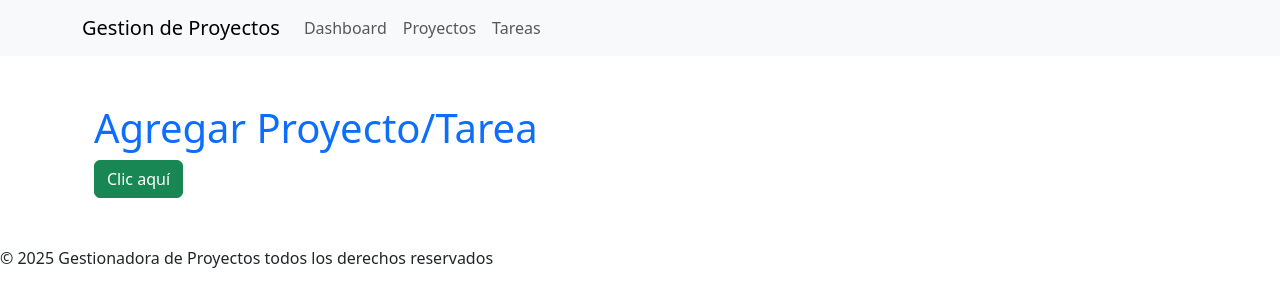
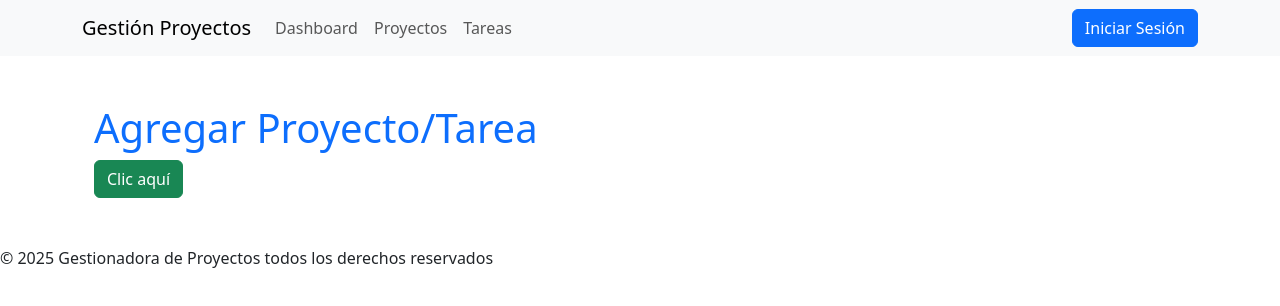
Before and after one commit to abdallahbinzaid/PlanitDPS, a Next.js app: page / in a window 1280 px wide. Shown: the top 306 px of the page. Built offline with nearby package versions, Linux system fonts and the light colour scheme.

Commit message:
se actualiza y agregan funciones en Navbar

```diff
--- a/components/Navbar.js
+++ b/components/Navbar.js
@@ -1,24 +1,17 @@
 // components/Navbar.js
 "use client";
 
+import { useAuth } from "@/context/AuthContext";
+
 export default function Navbar() {
+  const { user, logout } = useAuth();
+
   return (
     <nav className="navbar navbar-expand-lg navbar-light bg-light">
       <div className="container">
-        <a className="navbar-brand" href="/">Gestion de Proyectos</a>
-        <button
-          className="navbar-toggler"
-          type="button"
-          data-bs-toggle="collapse"
-          data-bs-target="#navbarNav"
-          aria-controls="navbarNav"
-          aria-expanded="false"
-          aria-label="Toggle navigation"
-        >
-          <span className="navbar-toggler-icon" />
-        </button>
-        <div className="collapse navbar-collapse" id="navbarNav">
-          <ul className="navbar-nav">
+        <a className="navbar-brand" href="/">Gestión Proyectos</a>
+        <div className="collapse navbar-collapse">
+          <ul className="navbar-nav me-auto">
             <li className="nav-item">
               <a className="nav-link" href="/dashboard">Dashboard</a>
             </li>
@@ -29,6 +22,16 @@ export default function Navbar() {
               <a className="nav-link" href="/tareas">Tareas</a>
             </li>
           </ul>
+          <div className="d-flex">
+            {user ? (
+              <>
+                <span className="navbar-text me-3">Buen dia, {user.username}</span>
+                <button className="btn btn-outline-secondary" onClick={logout}>Salir</button>
+              </>
+            ) : (
+              <a className="btn btn-primary" href="/auth/login">Iniciar Sesión</a>
+            )}
+          </div>
         </div>
       </div>
     </nav>
```
